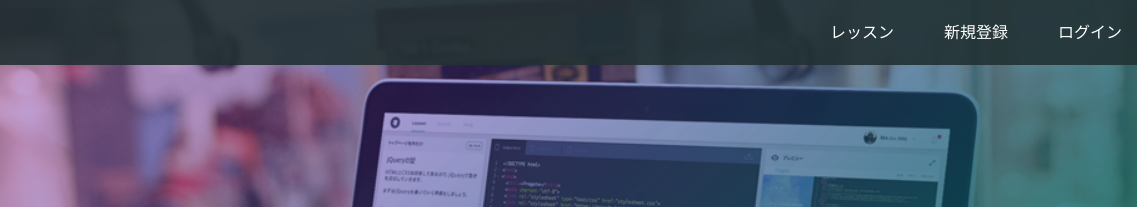
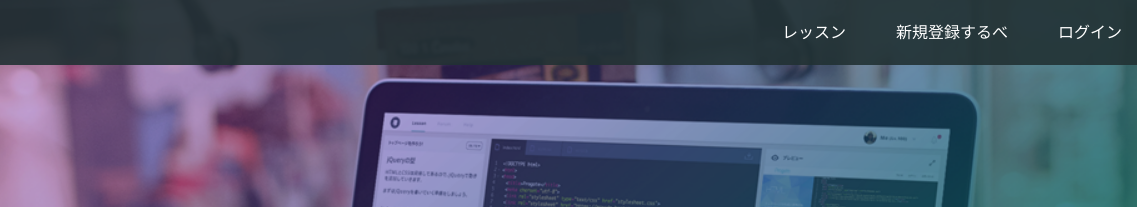
Before and after one commit to SF42/SF42.github.io, a plain HTML site: page index.html in a window 1280 px wide. Shown: the top 207 px of the page, 143-1280 px from the left. Drawn offline with Linux system fonts and the light colour scheme.

Commit message:
Update index.html

```diff
--- a/index.html
+++ b/index.html
@@ -16,7 +16,7 @@
       <span class="fa fa-bars menu-icon"></span>
       <div class="header-right">
         <a href="#">レッスン</a>
-        <a href="#">新規登録</a>
+        <a href="#">新規登録するべ</a>
         <a href="#" class="login">ログイン</a>
       </div>
     </div>
```
